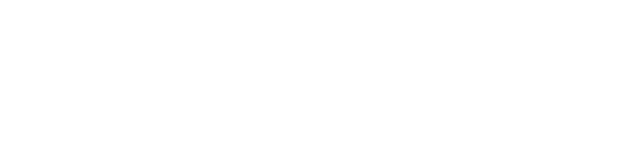
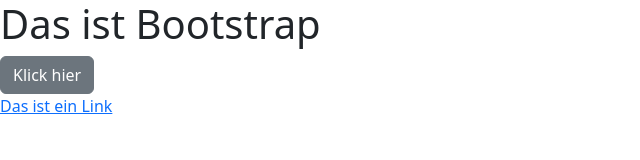
Before and after one commit to balticbird/quizapp, a website: page index.html in a window 1280 px wide. Shown: the whole page, without its empty margins (0-640 px from the left). Drawn offline with nearby package versions, Linux system fonts and the light colour scheme.

Commit message:
Bootstrap

```diff
--- a/index.html
+++ b/index.html
@@ -4,8 +4,11 @@
     <meta charset="UTF-8">
     <meta name="viewport" content="width=device-width, initial-scale=1.0">
     <title>Quizapp</title>
+    <link rel="stylesheet" href="node_modules/bootstrap/dist/css/bootstrap.min.css">
 </head>
 <body>
-
+    <h1>Das ist Bootstrap</h1>
+    <button class="btn btn-secondary">Klick hier</button><br>
+    <a href="#">Das ist ein Link</a>
 </body>
 </html>
--- /dev/null
+++ b/package.json
@@ -0,0 +1,5 @@
+{
+  "dependencies": {
+    "bootstrap": "^5.3.1"
+  }
+}
```
Also changed, not shown: 1 other file.
